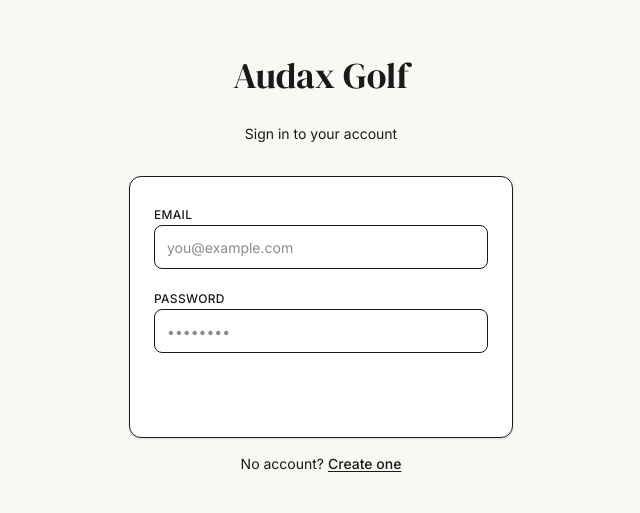
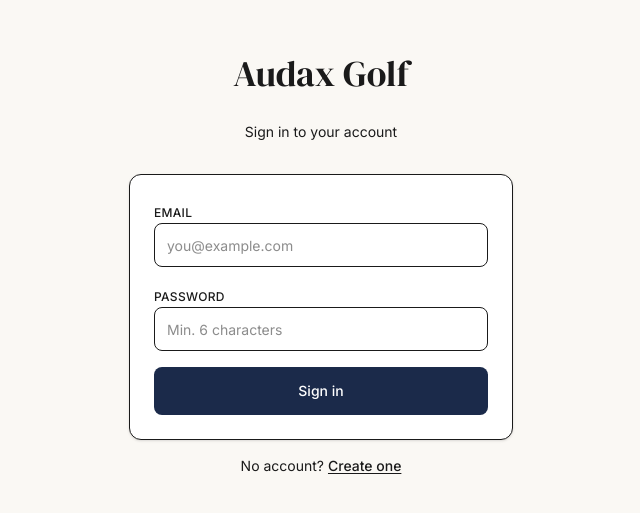
Before and after one commit to audaxventures/golf-tracker, a Next.js app: page /login in a window 1280 px wide. Shown: the part 135-648 px from the top of the page, without its empty margins (319-959 px from the left). Built offline with nearby package versions, Linux system fonts and the light colour scheme; no server answers.

Commit message:
fix: resolve signup button visibility and Supabase redirect URL error

```diff
--- a/src/app/(auth)/login/page.tsx
+++ b/src/app/(auth)/login/page.tsx
@@ -30,20 +30,31 @@ export default function LoginPage() {
         router.refresh()
       }
     } else {
-      const { error } = await supabase.auth.signUp({ email, password })
+      const { data, error } = await supabase.auth.signUp({
+        email,
+        password,
+        options: { emailRedirectTo: `${window.location.origin}/dashboard` },
+      })
       if (error) {
         setError(error.message)
         setLoading(false)
-      } else {
-        setMessage('Account created! Check your email to confirm, then sign in.')
-        setMode('login')
-        setLoading(false)
+        return
       }
+      // If email confirmation is disabled, a session is returned immediately
+      if (data.session) {
+        router.push('/dashboard')
+        router.refresh()
+        return
+      }
+      // Otherwise prompt to confirm email
+      setMessage('Check your email for a confirmation link, then sign in.')
+      setMode('login')
+      setLoading(false)
     }
   }
 
   return (
-    <div className="min-h-screen bg-[--cream] flex items-center justify-center px-4">
+    <div className="min-h-screen bg-[--cream] flex items-center justify-center px-4 py-8">
       <div className="w-full max-w-sm">
         <div className="text-center mb-8">
           <h1 className="font-['DM_Serif_Display'] text-4xl text-[--navy] mb-1">
@@ -92,29 +103,40 @@ export default function LoginPage() {
               required
               minLength={6}
               className="w-full h-11 px-3 rounded-lg border border-[--border] bg-white text-[--text-primary] text-sm focus:outline-none focus:ring-2 focus:ring-[--navy] focus:border-transparent"
-              placeholder="••••••••"
+              placeholder="Min. 6 characters"
             />
           </div>
 
           <button
             type="submit"
             disabled={loading}
-            className="w-full h-11 bg-[--navy] text-white hover:bg-[--navy-light] rounded-lg font-medium text-sm transition-colors duration-150 disabled:opacity-60"
+            style={{ backgroundColor: '#1B2A4A', color: '#ffffff' }}
+            className="w-full h-12 rounded-lg font-medium text-sm transition-colors duration-150 disabled:opacity-60"
           >
-            {loading ? (mode === 'login' ? 'Signing in…' : 'Creating account…') : (mode === 'login' ? 'Sign in' : 'Create account')}
+            {loading
+              ? (mode === 'login' ? 'Signing in…' : 'Creating account…')
+              : (mode === 'login' ? 'Sign in' : 'Create account')}
           </button>
         </form>
 
         <p className="text-center text-sm text-[--text-muted] mt-4">
           {mode === 'login' ? (
             <>No account?{' '}
-              <button onClick={() => { setMode('signup'); setError(null); setMessage(null) }} className="text-[--navy] font-medium underline underline-offset-2">
+              <button
+                type="button"
+                onClick={() => { setMode('signup'); setError(null); setMessage(null) }}
+                className="text-[--navy] font-medium underline underline-offset-2"
+              >
                 Create one
               </button>
             </>
           ) : (
             <>Already have an account?{' '}
-              <button onClick={() => { setMode('login'); setError(null); setMessage(null) }} className="text-[--navy] font-medium underline underline-offset-2">
+              <button
+                type="button"
+                onClick={() => { setMode('login'); setError(null); setMessage(null) }}
+                className="text-[--navy] font-medium underline underline-offset-2"
+              >
                 Sign in
               </button>
             </>
```
